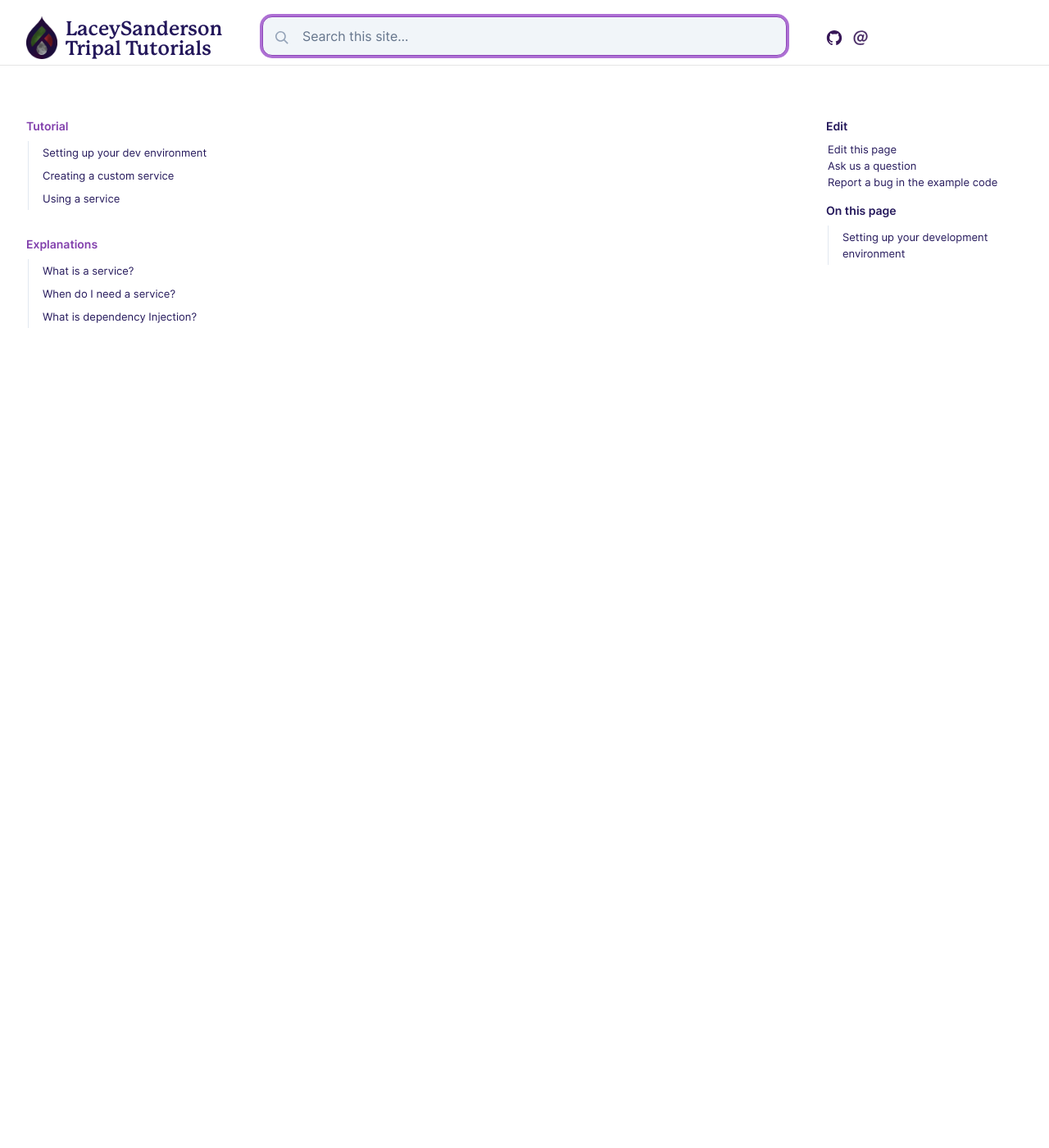
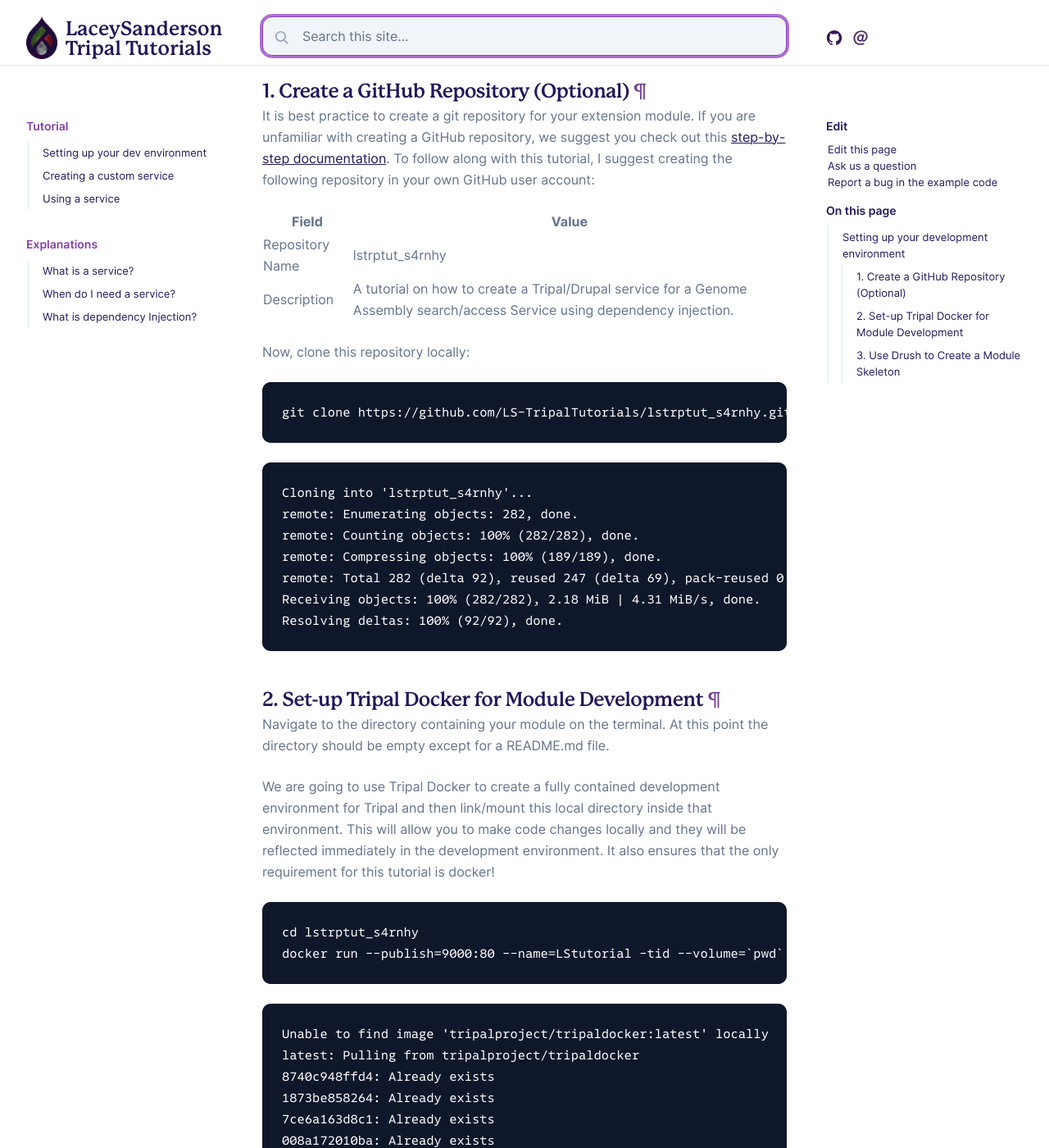
Before and after one commit to LS-TripalTutorials/exampleService-genomeAssembly, a Jekyll site: the page built from docs/_docs/tutorial/setup.md, in a window 1280 px wide and 1400 px high, scrolled down 249 px. Shown: the whole window at 82% size. Built offline with Jekyll 4.4.1, drawn with Linux system fonts in a browser that asks for light colours; before the commit the page ends 900 px from its top, so only the background shows below that; some of the changed text lies outside the part shown.

Commit message:
Add content for setup.

````diff
--- a/docs/_docs/tutorial/setup.md
+++ b/docs/_docs/tutorial/setup.md
@@ -3,3 +3,118 @@ layout: page
 title: "Setting up your development environment"
 permalink: /tutorial/setup
 ---
+
+## 1. Create a GitHub Repository (Optional)
+
+It is best practice to create a git repository for your extension module. If you are unfamiliar with creating a GitHub repository, we suggest you check out this [step-by-step documentation](https://docs.github.com/en/get-started/quickstart/create-a-repo). To follow along with this tutorial, I suggest creating the following repository in your own GitHub user account:
+
+| Field | Value |
+|---|---|
+| Repository Name | lstrptut_s4rnhy |
+| Description | A tutorial on how to create a Tripal/Drupal service for a Genome Assembly search/access Service using dependency injection. |
+
+Now, clone this repository locally:
+
+```
+git clone https://github.com/LS-TripalTutorials/lstrptut_s4rnhy.git
+```
+
+```
+Cloning into 'lstrptut_s4rnhy'...
+remote: Enumerating objects: 282, done.
+remote: Counting objects: 100% (282/282), done.
+remote: Compressing objects: 100% (189/189), done.
+remote: Total 282 (delta 92), reused 247 (delta 69), pack-reused 0
+Receiving objects: 100% (282/282), 2.18 MiB | 4.31 MiB/s, done.
+Resolving deltas: 100% (92/92), done.
+```
+
+## 2. Set-up Tripal Docker for Module Development
+
+Navigate to the directory containing your module on the terminal. At this point the directory should be empty except for a README.md file.
+
+We are going to use Tripal Docker to create a fully contained development environment for Tripal and then link/mount this local directory inside that environment. This will allow you to make code changes locally and they will be reflected immediately in the development environment. It also ensures that the only requirement for this tutorial is docker!
+
+```
+cd lstrptut_s4rnhy
+docker run --publish=9000:80 --name=LStutorial -tid --volume=`pwd`:/var/www/drupal9/web/modules/lstrptut_s4rnhy tripalproject/tripaldocker:latest
+```
+
+```
+Unable to find image 'tripalproject/tripaldocker:latest' locally
+latest: Pulling from tripalproject/tripaldocker
+8740c948ffd4: Already exists
+1873be858264: Already exists
+7ce6a163d8c1: Already exists
+008a172010ba: Already exists
+d15353ae3d77: Already exists
+223eb1888c0f: Already exists
+83374c2a967a: Already exists
+8fdc86711b26: Already exists
+23c0224c39b8: Already exists
+915d82c7f5c5: Already exists
+dc037a9c9035: Already exists
+768542e0b637: Already exists
+d7ade602d94f: Already exists
+3f38d2277614: Pull complete
+e043eb78103f: Pull complete
+64ed92e11574: Pull complete
+68d055cef744: Pull complete
+5337cfb031c7: Pull complete
+baaf353979ae: Pull complete
+f3a05f260b72: Pull complete
+2685726cacf2: Pull complete
+84566e875be9: Pull complete
+0dff2b6481e7: Pull complete
+6c60544bfa40: Pull complete
+7317eead8df8: Pull complete
+61e317f03b0a: Pull complete
+2094b29ec457: Pull complete
+c88e031c8c16: Pull complete
+28b0314968d0: Pull complete
+5b7a27acfbf0: Pull complete
+a94efcbc9cc8: Pull complete
+9a3d796e0bd7: Pull complete
+Digest: sha256:1eb66a21a8686ed9391ba7bf2035823021fae0363e2fa2260eead7814627de9b
+Status: Downloaded newer image for tripalproject/tripaldocker:latest
+ab393d13a73a53057d0498ec8facc551302048d744909ccc7301cae523663cc9
+```
+
+Then you simply start the database within your new development container:
+
+```
+docker exec LStutorial service postgresql restart
+```
+
+```
+Restarting PostgreSQL 13 database server: main.
+```
+
+And now you have a fully functioning Tripal site which you can view at http://localhost:9000 in the web browser of your choice that is set-up to develop a new Tripal extension module!
+
+## 3. Use Drush to Create a Module Skeleton
+
+Drush is a command line shell and Unix scripting interface for Drupal that ships with many commands and code generators. It is included in TripalDocker and we will use it in this tutorial to generate skeleton code for our module and eventually our service as well.
+
+The following command executes the drush generate command within your development container with the argument “module” to indicate that we would like it to generate a module skeleton for us.
+
+```
+docker exec -it LStutorial drush generate module
+```
+
+It will also ask if you want to create a number of other things, leave the default “No” selected. Once it is done prompting you, it will create files in the docker container that are then sync’d with our local directory.
+
+At this point our module is really just a YAML file describing our module to Drupal.
+
+```yml
+name: "Example Service: Genome Assembly"
+type: module
+description: "Provides a service for searching genome assemblies stored in Chado."
+package: "LS Tripal Tutorials"
+core_version_requirement: ^9 || ^10
+dependencies:
+  - tripal
+  - tripal_chado
+```
+
+That said, this single file is quite powerful as it plugs this directory into the Drupal Module API. You will now be able to navigate to your Tripal development site and enable this module!
````
